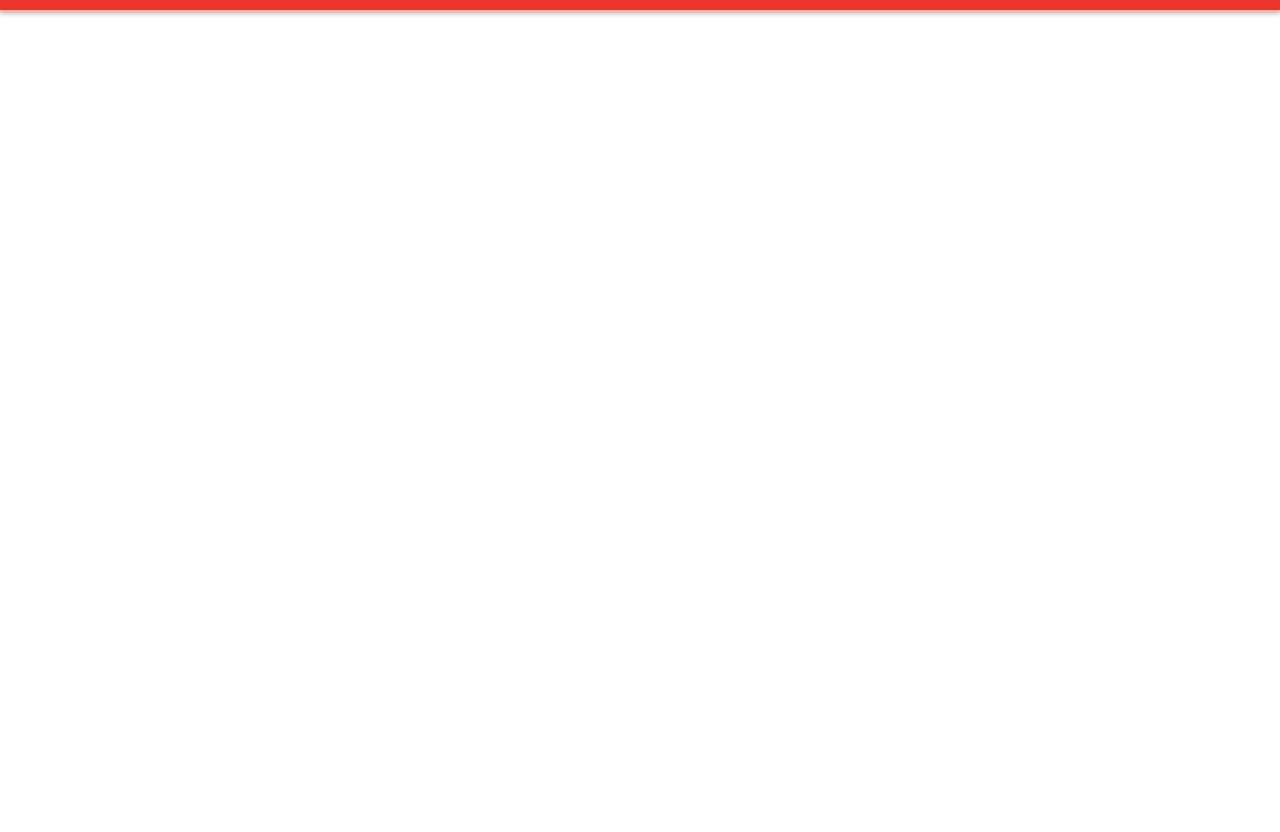
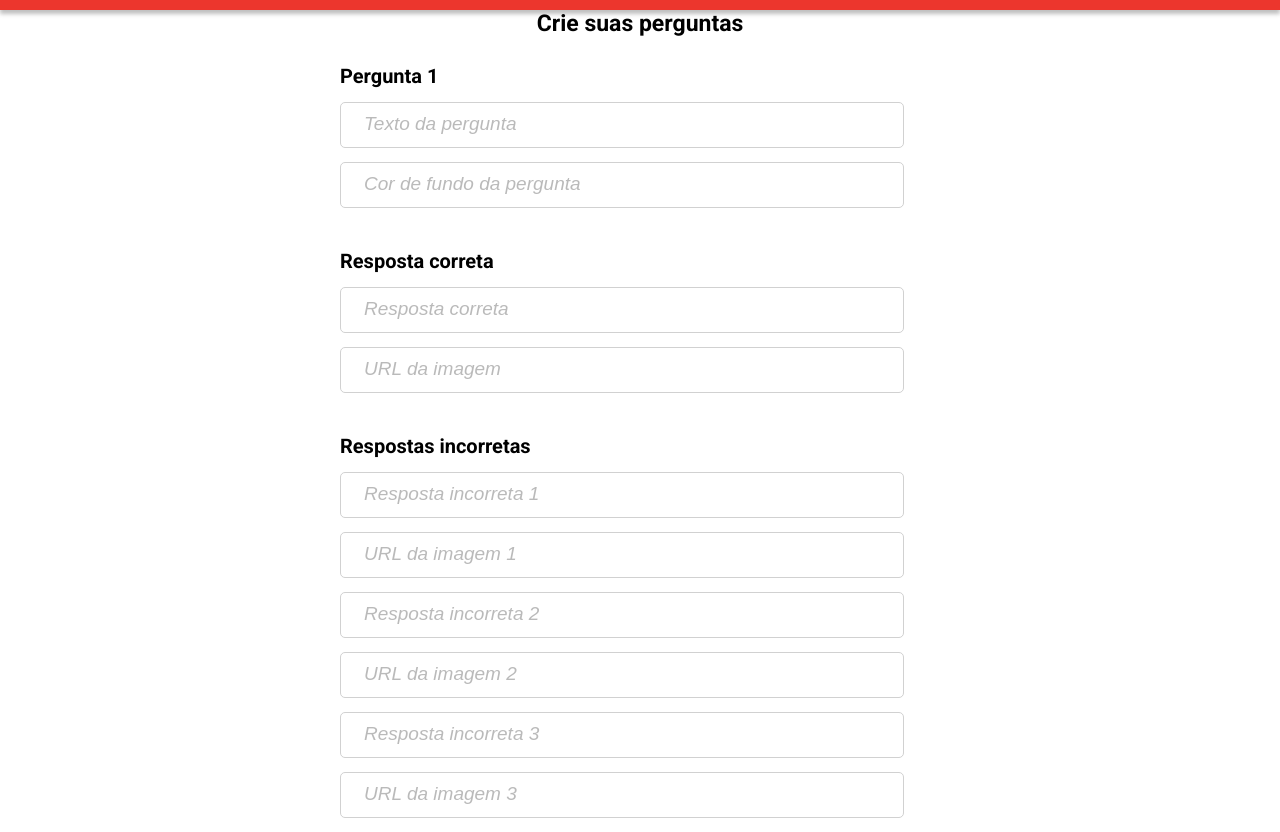
Before and after one commit to dr1co/buzzquizz, a plain HTML site: page index.html in a window 1280 px wide. Shown: the part 59-891 px from the top of the page. Before the commit the page ends 800 px from the top, so only its background shows below. Drawn offline with Linux system fonts and the light colour scheme.

Commit message:
basic question creation html and css

```diff
--- a/assets/css/style.css
+++ b/assets/css/style.css
@@ -7,6 +7,7 @@
     outline: none;
     text-decoration: none;
     list-style: unset;
+    border: none;
 }
 
 body {
@@ -29,3 +30,58 @@ header .header-title {
     line-height: 43px;
     color: #fff;
 }
+
+h3 {
+    font-weight: 700;
+    font-size: 23px;
+    line-height: 27px;
+    color: #000000;
+}
+
+.flex {
+    display: flex;
+}
+
+.flex-direction-column {
+    flex-direction: column;
+}
+
+.justify-content-center {
+    justify-content: center;
+}
+
+.align-items-center {
+    align-items: center;
+}
+
+.default-input-group-width {
+    width: 600px;
+}
+
+.default-input-style {
+    max-width: 564px;
+    height: 46px;
+    border: 1px solid #D1D1D1;
+    border-radius: 5px;
+    display: flex;
+    align-items: center;
+    margin-bottom: 14px;
+    padding-left: 23px;
+}
+
+.default-input-style::placeholder {
+    font-weight: 400;
+    font-size: 19px;
+    line-height: 22px;
+    font-style: italic;
+    color: #BABABA;
+}
+
+.default-title {
+    font-weight: 700;
+    font-size: 20px;
+    line-height: 23px;
+    color: #000000;
+    margin-bottom: 14px;
+    padding-top: 28px;
+}
--- a/index.html
+++ b/index.html
@@ -15,7 +15,40 @@
 <header>
     <h1 class="header-title">BuzzQuizz</h1>
 </header>
-
+<main>
+    <section class="questions-creation flex flex-direction-column justify-content-center align-items-center">
+        <h3>Crie suas perguntas</h3>
+        <div class="questions">
+            <div class="default-input-group-width flex flex-direction-column">
+                <div class="flex flex-direction-column">
+                    <span class="default-title">Pergunta 1</span>
+                    <input class="default-input-style" type="text" placeholder="Texto da pergunta">
+                    <input class="default-input-style" type="text" placeholder="Cor de fundo da pergunta">
+                </div>
+                <div class=" flex flex-direction-column">
+                    <span class="default-title">Resposta correta</span>
+                    <input class="default-input-style" type="text" placeholder="Resposta correta">
+                    <input class="default-input-style" type="text" placeholder="URL da imagem">
+                </div>
+                <div class="flex flex-direction-column">
+                    <span class="default-title">Respostas incorretas</span>
+                    <div class="flex flex-direction-column">
+                        <input class="default-input-style" type="text" placeholder="Resposta incorreta 1">
+                        <input class="default-input-style" type="text" placeholder="URL da imagem 1">
+                    </div>
+                    <div class="flex flex-direction-column">
+                        <input class="default-input-style" type="text" placeholder="Resposta incorreta 2">
+                        <input class="default-input-style" type="text" placeholder="URL da imagem 2">
+                    </div>
+                    <div class="flex flex-direction-column">
+                        <input class="default-input-style" type="text" placeholder="Resposta incorreta 3">
+                        <input class="default-input-style" type="text" placeholder="URL da imagem 3">
+                    </div>
+                </div>
+            </div>
+        </div>
+    </section>
+</main>
 <!-- JS -->
 <script src="./assets/js/script.js"></script>
 </body>
```
